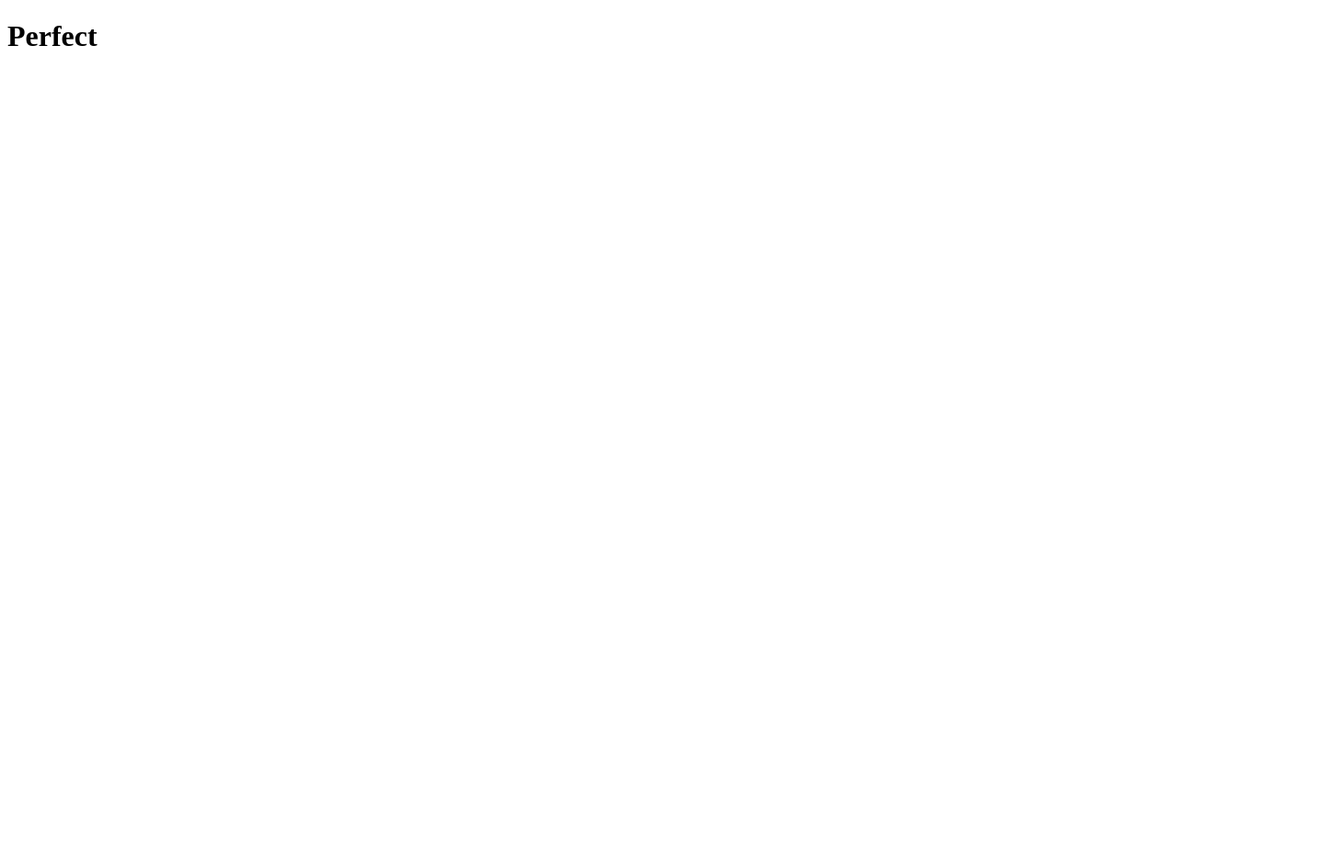
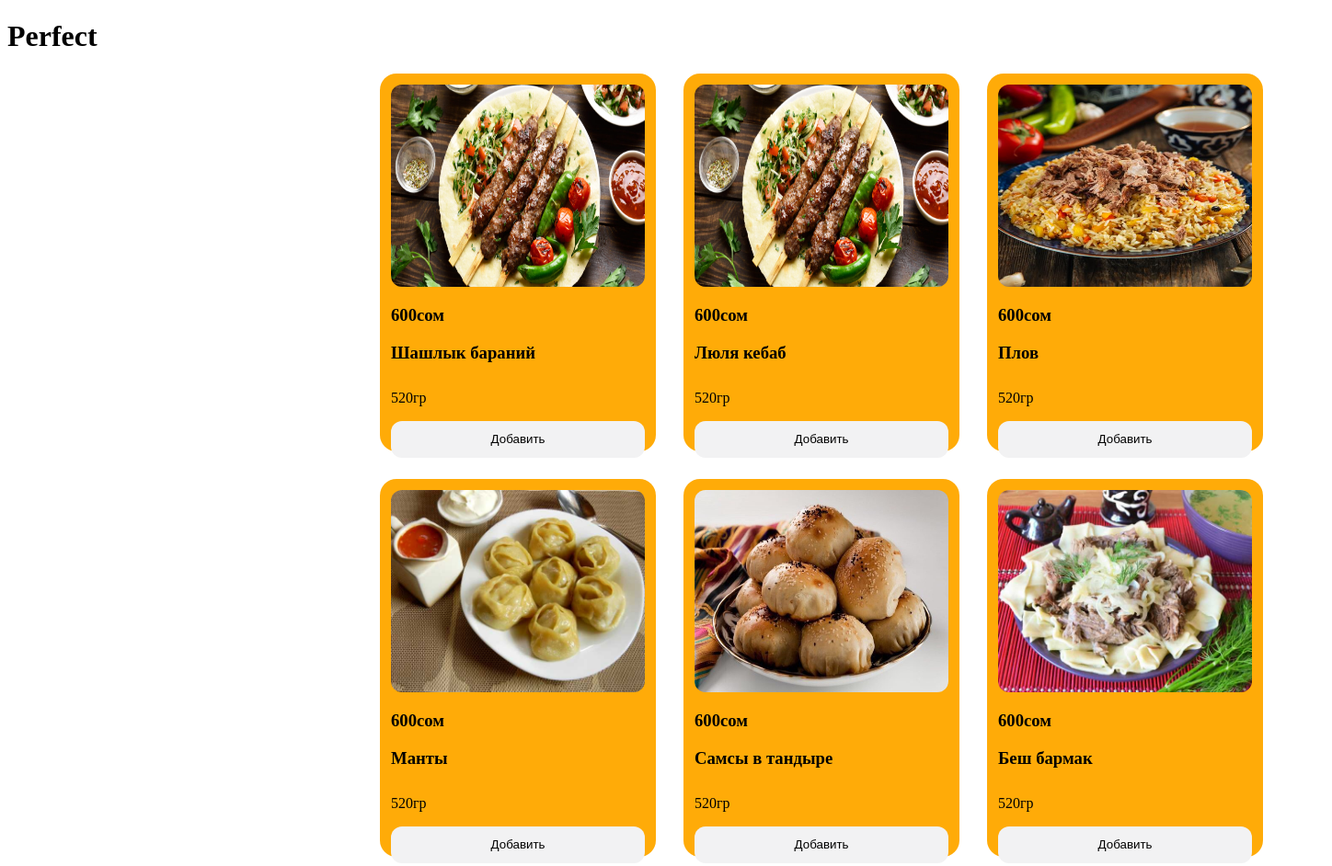
Before and after one commit to BAKYTq1/Restoran---Perfect, a plain HTML site: page index.html in a window 1280 px wide. Shown: the whole page at 92% size, 1448 px wide, since content can reach past the window. Before the commit the page ends 800 px from the top, so only its background shows below. Drawn offline with Linux system fonts and the light colour scheme.

Commit message:
3 section

```diff
--- a/index.html
+++ b/index.html
@@ -4,6 +4,7 @@
     <meta charset="UTF-8">
     <meta name="viewport" content="width=device-width, initial-scale=1.0">
     <title>Document</title>
+    <link rel="stylesheet" href="./style.css">
 </head>
 <body>
     <header>
@@ -14,7 +15,73 @@
     <main>
         <section></section>
         <section></section>
-        <section></section>
+        <section><section class="m1sectioin">
+            <div class="mirdiv1">
+                <div class="mirbigdiv1">
+
+
+
+                    <div class="mirdiv2">
+                    <img class="mimg1"
+                    src="./img/mirimg1.jpg" alt="">
+                    <h1 class="msh1">600сом</h1>
+                    <h3 class="msh2">Шашлык бараний</h3>
+                    <p class="mirp1">520гр</p>
+                    <button class="mbtn1">Добавить</button>
+                     </div>
+
+
+                     <div class="mirdiv3">
+                        <img class="mimg1"
+                        src="./img/mirimg1.jpg" alt="">
+                        <h1 class="msh1">600сом</h1>
+                        <h3 class="msh2">Люля кебаб</h3>
+                        <p class="mirp1">520гр</p>
+                        <button class="mbtn1">Добавить</button>
+                         </div>
+
+
+                         <div class="mirdiv4">
+                            <img class="mimg1"
+                            src="./img/плов123.png" alt="">
+                            <h1 class="msh1">600сом</h1>
+                            <h3 class="msh2">Плов</h3>
+                            <p class="mirp1">520гр</p>
+                            <button class="mbtn1">Добавить</button>
+                         </div>
+                </div>
+                 <div class="mirbigdiv2">
+                    <div class="mirdiv2">
+                        <img class="mimg1"
+                        src="./img/mant123.jpeg" alt="">
+                        <h1 class="msh1">600сом</h1>
+                        <h3 class="msh2">Манты</h3>
+                        <p class="mirp1">520гр</p>
+                        <button class="mbtn1">Добавить</button>
+                     </div>
+
+
+                         <div class="mirdiv3">
+                            <img class="mimg1"
+                            src="./img/sams123.jpg" alt="">
+                            <h1 class="msh1">600сом</h1>
+                            <h3 class="msh2">Самсы в тандыре </h3>
+                            <p class="mirp1">520гр</p>
+                            <button class="mbtn1">Добавить</button>
+                         </div>
+
+
+                             <div class="mirdiv4">
+                                <img class="mimg1"
+                                src="./img/fivefing123.jpg" alt="">
+                                <h1 class="msh1">600сом</h1>
+                                <h3 class="msh2">Беш бармак</h3>
+                                <p class="mirp1">520гр</p>
+                                <button class="mbtn1">Добавить</button>
+                             </div>
+                 </div>
+            </div>
+            </section></section>
         <section></section>
     </main>
 </body>
--- a/style.css
+++ b/style.css
@@ -0,0 +1,64 @@
+.m1sectioin{
+    width: 1440px;
+    height: 900px; ;
+}
+.mirbigdiv1{
+    display: flex;
+}
+.mirbigdiv2{
+    display: flex;
+    margin-top: 30px;
+}
+.mirdiv2{
+    width: 300px;
+    height: 411px;
+    margin-left: 405px;
+    border-radius: 18px ;
+    background-color: rgba(255, 171, 8, 1);
+
+}
+.mirdiv3{
+    width: 300px;
+    height: 411px;
+    margin-left: 30px;
+    border-radius: 18px ;
+    background-color:rgba(255, 171, 8, 1);
+
+}
+.mirdiv4{
+    width: 300px;
+    margin-left: 30px;
+    height: 411px;
+    border-radius: 18px ;
+    background-color: rgba(255, 171, 8, 1);
+
+}
+.mimg1{
+    border-radius: 12px;
+     height: 220px;
+    width: 276px;
+    margin-top: 12px;
+    margin-left: 12px;
+
+}
+.msh1{
+    margin-left: 12px;
+    margin-top: 16px;
+}
+.msh2{
+    margin-left: 12px;
+
+}
+.mirp1{
+    margin-top: 29px;
+    margin-left: 12px;
+
+}
+.mbtn1{
+    width: 276px;
+height:  40px;
+margin-left: 12px;
+border-radius: 12px ;
+background-color: rgba(242, 242, 243, 1);
+border: none;
+}
```
Also changed, not shown: img/fivefing123.jpg (added), img/mant123.jpeg (added), img/mirimg1.jpg (added), img/mirimg3.jpg (added), img/sams123.jpg (added), img/плов123.png (added).
